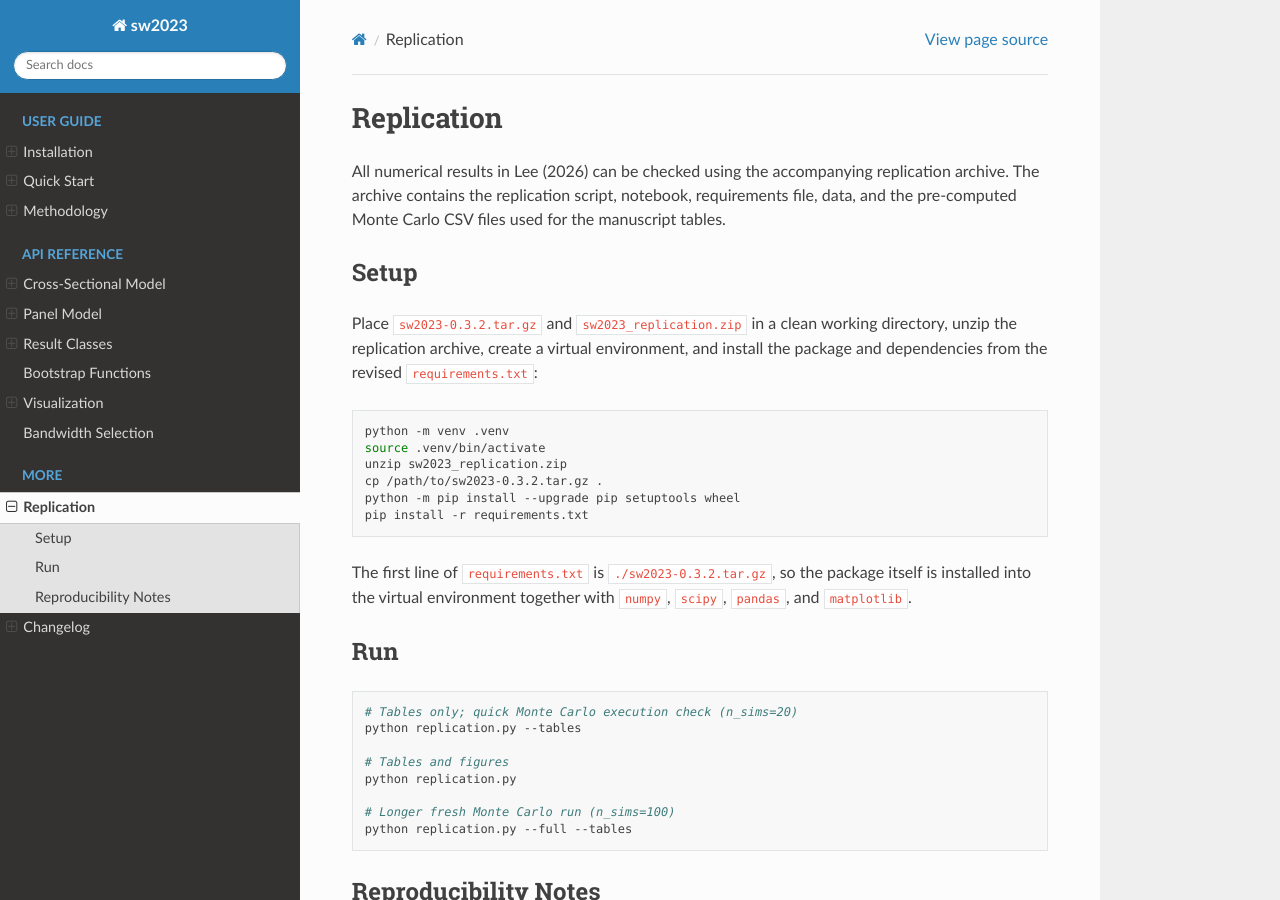
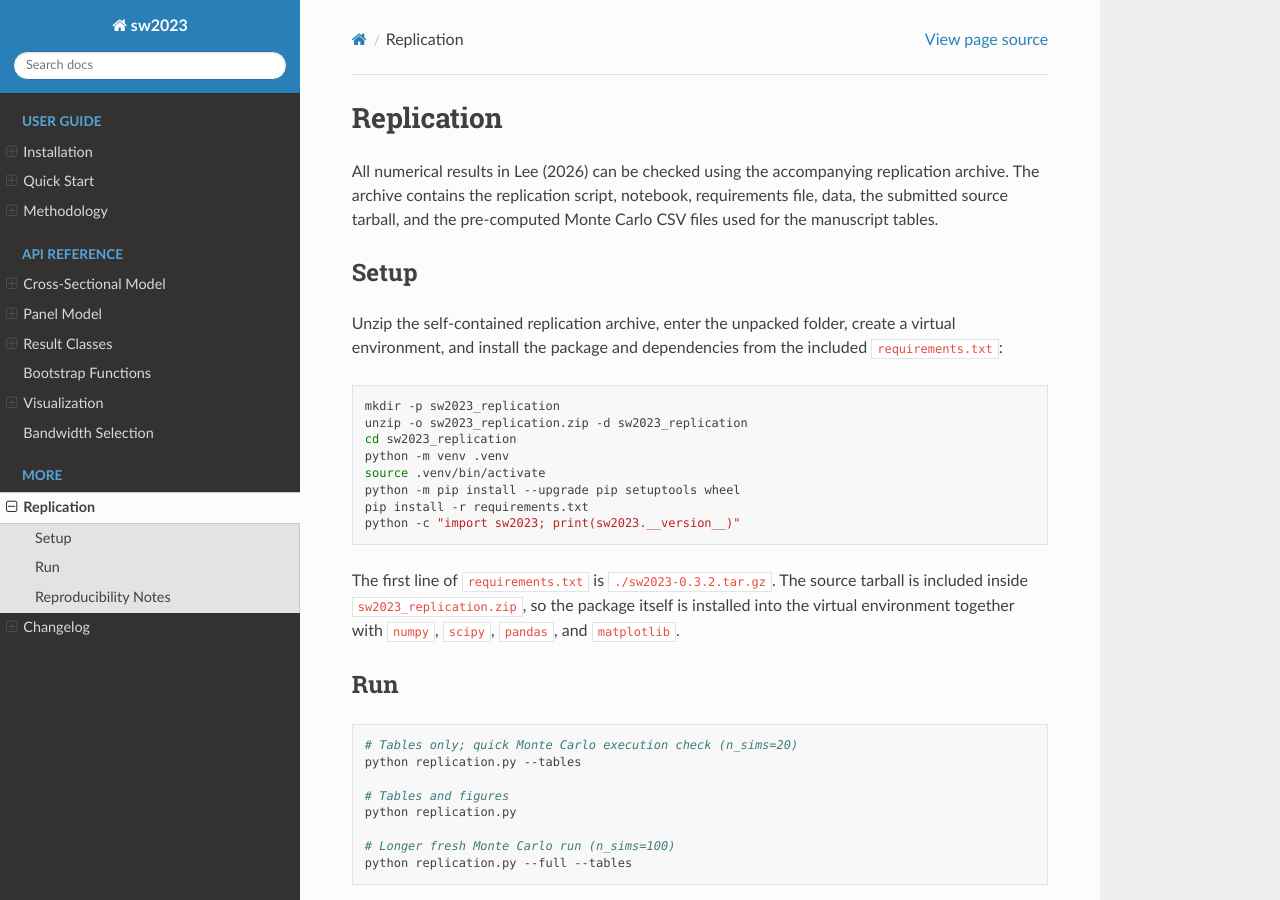
Before and after one commit to renegade68/sw2023, a Sphinx documentation site: the page built from docs/replication.rst, in a window 1280 px wide and 900 px high. Built offline with Sphinx 7.4.7 and the Read the Docs theme 3.1.0, drawn with Linux system fonts in a browser that asks for light colours.

Commit message:
Align online replication docs with self-contained archive

```diff
--- a/docs/replication.rst
+++ b/docs/replication.rst
@@ -3,29 +3,31 @@ Replication
 
 All numerical results in Lee (2026) can be checked using the accompanying
 replication archive. The archive contains the replication script, notebook,
-requirements file, data, and the pre-computed Monte Carlo CSV files used for
-the manuscript tables.
+requirements file, data, the submitted source tarball, and the pre-computed
+Monte Carlo CSV files used for the manuscript tables.
 
 Setup
 -----
 
-Place ``sw2023-0.3.2.tar.gz`` and ``sw2023_replication.zip`` in a clean
-working directory, unzip the replication archive, create a virtual
-environment, and install the package and dependencies from the revised
-``requirements.txt``:
+Unzip the self-contained replication archive, enter the unpacked folder,
+create a virtual environment, and install the package and dependencies from
+the included ``requirements.txt``:
 
 .. code-block:: bash
 
+   mkdir -p sw2023_replication
+   unzip -o sw2023_replication.zip -d sw2023_replication
+   cd sw2023_replication
    python -m venv .venv
    source .venv/bin/activate
-   unzip sw2023_replication.zip
-   cp /path/to/sw2023-0.3.2.tar.gz .
    python -m pip install --upgrade pip setuptools wheel
    pip install -r requirements.txt
+   python -c "import sw2023; print(sw2023.__version__)"
 
-The first line of ``requirements.txt`` is ``./sw2023-0.3.2.tar.gz``, so the
-package itself is installed into the virtual environment together with
-``numpy``, ``scipy``, ``pandas``, and ``matplotlib``.
+The first line of ``requirements.txt`` is ``./sw2023-0.3.2.tar.gz``. The
+source tarball is included inside ``sw2023_replication.zip``, so the package
+itself is installed into the virtual environment together with ``numpy``,
+``scipy``, ``pandas``, and ``matplotlib``.
 
 Run
 ---
```
Also changed, not shown: docs/changelog.rst (+5 -5 lines).
